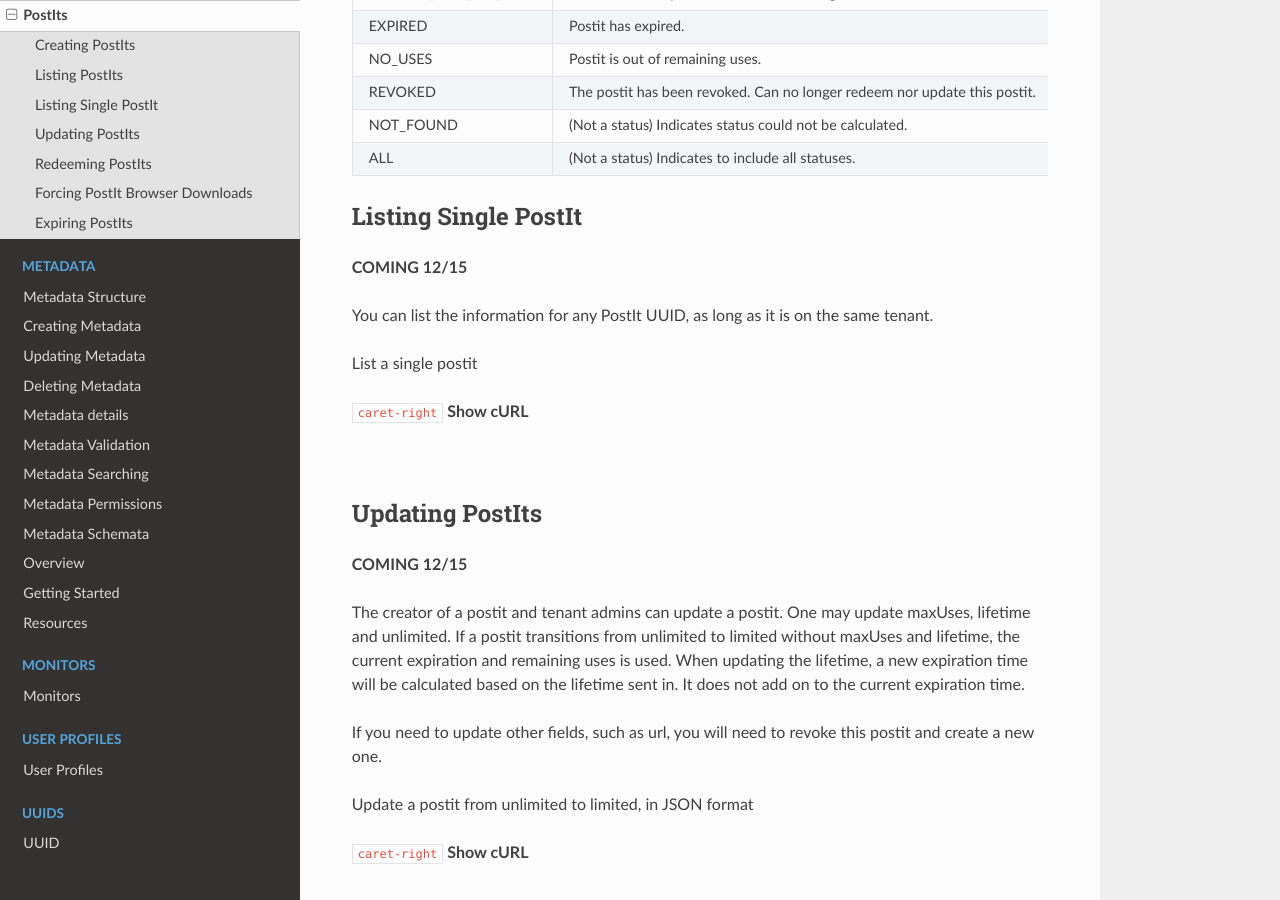
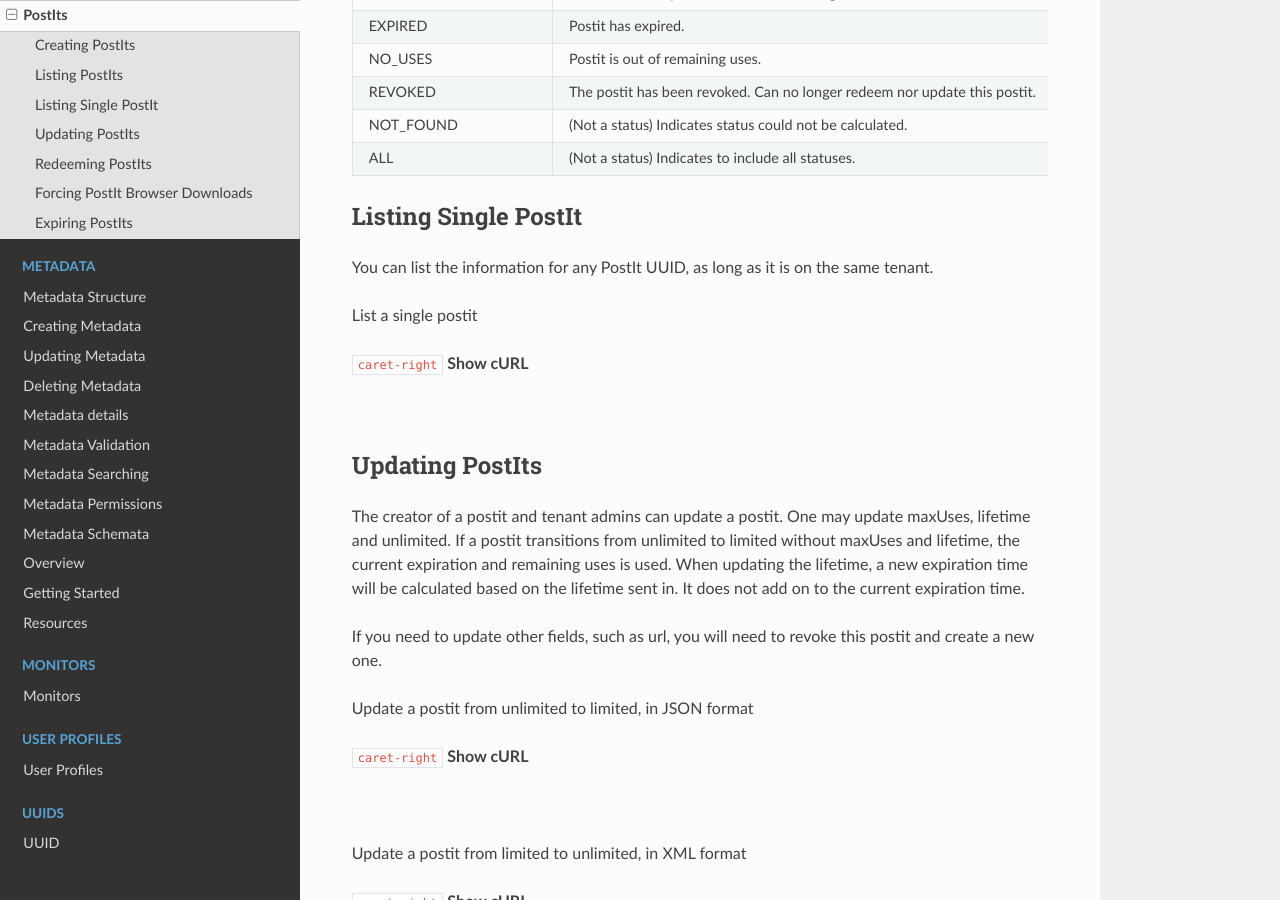
Before and after one commit to TACC-Cloud/agave-docs, a Sphinx documentation site: the page built from docs/agave/guides/postits/introduction.rst, in a window 1280 px wide and 900 px high, scrolled down 3259 px. Built offline with Sphinx 7.4.7 and the Read the Docs theme 2.0.0, drawn with Linux system fonts in a browser that asks for light colours; pages that are not in the unit, such as notebooks, are missing from menus; cross-references to code outside the pages are shown as plain code.

Commit message:
Update introduction.rst

```diff
--- a/docs/agave/guides/postits/introduction.rst
+++ b/docs/agave/guides/postits/introduction.rst
@@ -262,8 +262,6 @@
 Listing Single PostIt
 ^^^^^^^^^^^^^^^^^^^^^
 
-**COMING 12/15**
-
 You can list the information for any PostIt UUID, as long as it is on the same tenant.
 
 List a single postit
@@ -282,8 +280,6 @@
 
 Updating PostIts
 ^^^^^^^^^^^^^^^^
-
-**COMING 12/15**
 
 The creator of a postit and tenant admins can update a postit. One may update maxUses, lifetime and unlimited. If a postit transitions from unlimited to limited without maxUses and lifetime, the current expiration and remaining uses is used. When updating the lifetime, a new expiration time will be calculated based on the lifetime sent in. It does not add on to the current expiration time.
 
```
